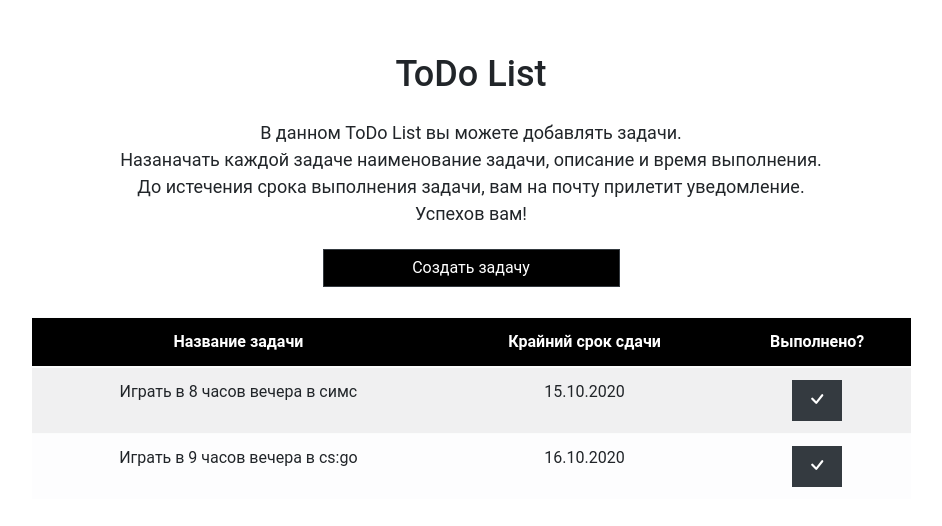
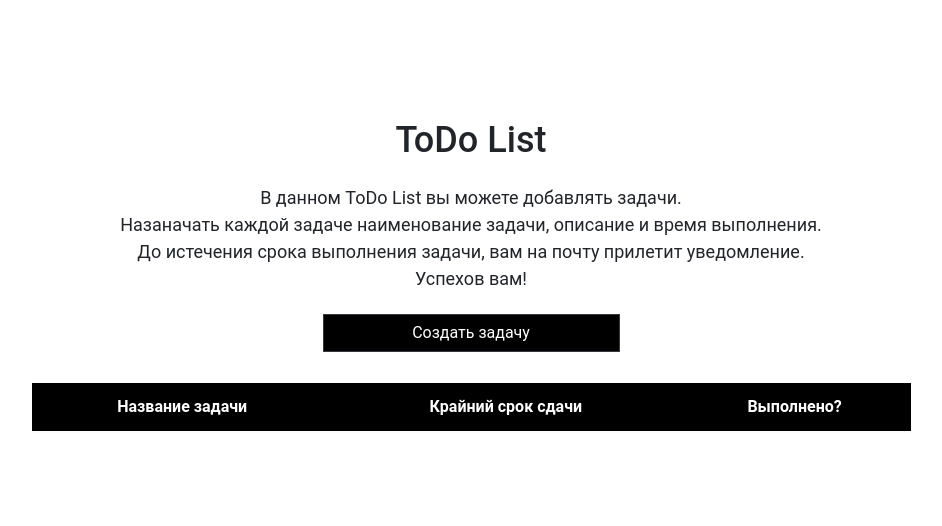
Before and after one commit to ValeriiaGrigoreva/to-do-nuxt, a Nuxt app: page / in a window 1280 px wide. Shown: the part 116-642 px from the top of the page, without its empty margins (169-1111 px from the left). Built offline with nearby package versions, Linux system fonts and the light colour scheme; data requests are answered from the project's data file.

Commit message:
task deletion from the main page

```diff
--- a/pages/_id.vue
+++ b/pages/_id.vue
@@ -18,8 +18,21 @@
         </div>
         <div class="buttons">
             <nuxt-link to="/"><b-button class="button_ buttonLeft" variant="dark" squared>Вернуться назад</b-button></nuxt-link>
-            <b-button class="button_" variant="dark" squared>Завершить задачу</b-button>
+            <b-button class="button_" variant="dark" squared @click="closeTask(task.data[0])">Завершить задачу</b-button>
         </div>
+
+        <b-modal id="deletetask" centered v-model="modal_for_end_task">
+            <template v-slot:modal-header>
+                <p></p>
+            </template>
+            <div class="delete-modal">
+                <p>Поздравляем вас с завершением задачи!</p>
+                <img src="../assets/champaign.png">
+            </div>
+            <template v-slot:modal-footer>
+                <p></p>
+            </template>
+        </b-modal>
     </div>
 
 </template>
@@ -29,6 +42,23 @@ export default {
     async asyncData({$axios, params}) {
         let task = await $axios.get(`http://localhost:8000/tasks?id=${params.id}`)
         return {task}
+    },
+
+    async closeTask(table_item){
+      this.modal_for_end_task = true;
+      let deleteIndex = this.tasks.findIndex(task => task.id == table_item.id);
+      this.tasks.splice(deleteIndex,1);
+      await $axios.delete(`http://localhost:8000/tasks/${table_item.id}`).then(() => {
+        setTimeout (() => this.modal_for_end_task=false, 2000);
+      }).catch((err) => {
+        this.$bvToast.toast(err, {
+          title: "Ошибка",
+          variant: "danger",
+          solid: true
+        })
+      });
+
+      this.$router.push("/");
     }
 
 }
--- a/pages/index.vue
+++ b/pages/index.vue
@@ -116,6 +116,8 @@ export default {
     },
     async closeTask(table_item){
       this.modal_for_end_task = true
+      let deleteIndex = this.tasks.findIndex(task => task.id == table_item.id);
+      this.tasks.splice(deleteIndex,1);
       await axios.delete(`http://localhost:8000/tasks/${table_item.id}`).then(() => {
         setTimeout (() => this.modal_for_end_task=false, 2000);
       }).catch((err) => {
--- a/server/db.json
+++ b/server/db.json
@@ -1,18 +1,3 @@
 {
-  "tasks": [
-    {
-      "task_name": "Играть в 8 часов вечера в симс",
-      "task_description": "ИГРААТЬ",
-      "deadline": "15.10.2020",
-      "email": "kamol@gmail.com",
-      "id": 1
-    },
-    {
-      "task_name": "Играть в 9 часов вечера в cs:go",
-      "task_description": "ИГРААТЬ",
-      "deadline": "16.10.2020",
-      "email": "kamych1916@gmail.com",
-      "id": 2
-    }
-  ]
+  "tasks": []
 }
```
